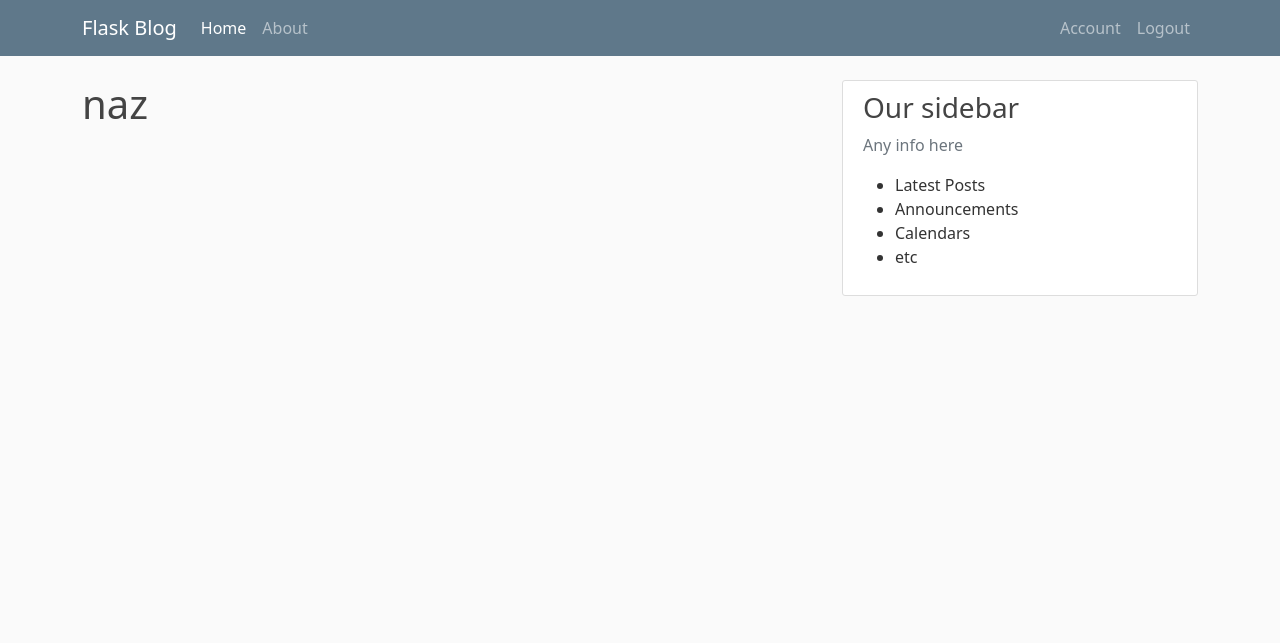
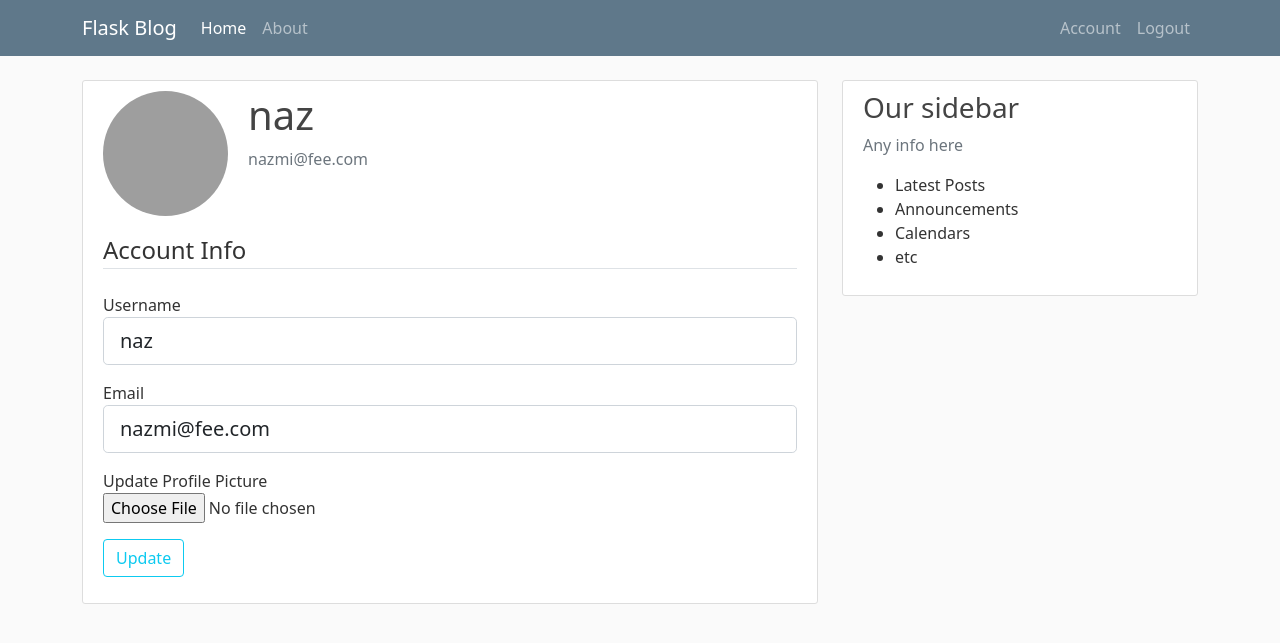
Before and after one commit to nazmifeeroz/flask-learning, a Flask app: page /account in a window 1280 px wide. Shown: the top 643 px of the page. Run offline with Flask 2, Linux system fonts and the light colour scheme; a user stored in the database is signed in; some libraries are stand-ins or nearby versions; grey boxes are pictures that could not be loaded.

Commit message:
:sparkles: account profile update

```diff
--- a/flaskblog/forms.py
+++ b/flaskblog/forms.py
@@ -1,4 +1,6 @@
 from flask_wtf import FlaskForm
+from flask_wtf.file import FileField, FileAllowed
+from flask_login import current_user
 from wtforms import StringField, PasswordField, SubmitField, BooleanField
 from wtforms.validators import DataRequired, Length, Email, EqualTo, ValidationError
 from flaskblog.models import User
@@ -30,3 +32,24 @@ class LoginForm(FlaskForm):
   password = PasswordField('Password', validators=[DataRequired()])
   remember = BooleanField('Remember Me')
   submit = SubmitField('Sign In')
+
+class UpdateAccountForm(FlaskForm):
+  username = StringField('Username',
+                        validators=[DataRequired(),
+                        Length(min=2, max=20)])
+  email = StringField('Email',
+                        validators=[DataRequired(), Email()])
+  picture = FileField('Update Profile Picture', validators=[FileAllowed(['jpg', 'png'])])
+  submit = SubmitField('Update')
+
+  def validate_username(self, username):
+    if username.data != current_user.username:
+      user = User.query.filter_by(username=username.data).first()
+      if user:
+        raise ValidationError('That username is taken.')
+
+  def validate_email(self, email):
+    if email.data != current_user.email:
+      email = User.query.filter_by(email=email.data).first()
+      if email:
+        raise ValidationError('That email is taken.')
--- a/flaskblog/routes.py
+++ b/flaskblog/routes.py
@@ -1,6 +1,9 @@
+import os
+import secrets
+from PIL import Image
 from flask import render_template, url_for, flash, redirect, request
 from flaskblog import app, db, bcrypt
-from flaskblog.forms import RegistrationForm, LoginForm
+from flaskblog.forms import RegistrationForm, LoginForm, UpdateAccountForm
 from flaskblog.models import User, Post
 from flask_login import login_user, current_user, logout_user, login_required
 
@@ -62,7 +65,32 @@ def logout():
     logout_user()
     return redirect(url_for('home'))
 
-@app.route("/account")
+def save_picture(form_picture):
+    random_hex = secrets.token_hex(8)
+    _, f_ext = os.path.splitext(form_picture.filename)
+    picture_fn = random_hex + f_ext
+    picture_path = os.path.join(app.root_path, 'static/profile_pics', picture_fn)
+    output_size = (125, 125)
+    i = Image.open(form_picture)
+    i.thumbnail(output_size)
+    i.save(picture_path)
+    return picture_fn
+
+@app.route("/account", methods=['GET', 'POST'])
 @login_required
 def account():
-    return render_template('account.html', title='Account')
+    form = UpdateAccountForm()
+    if form.validate_on_submit():
+        if form.picture.data:
+            picture_file = save_picture(form.picture.data)
+            current_user.image_file = picture_file
+        current_user.username = form.username.data
+        current_user.email = form.email.data
+        db.session.commit()
+        flash('Your account has been updated!', 'success')
+        return redirect(url_for('account'))
+    elif request.method == 'GET':
+        form.username.data = current_user.username
+        form.email.data = current_user.email
+    image_file = url_for('static', filename='profile_pics/' + current_user.image_file)
+    return render_template('account.html', title='Account', image_file=image_file, form=form)
--- a/flaskblog/templates/account.html
+++ b/flaskblog/templates/account.html
@@ -1,3 +1,53 @@
 {% extends "layout.html" %} {% block content %}
-<h1>{{current_user.username}}</h1>
+<div class="content-section">
+  <div class="d-flex">
+    <img
+      alt="user image"
+      class="rounded-circle account-img"
+      src="{{image_file}}"
+    />
+    <div class="media-body">
+      <h2 class="account-heading">{{current_user.username}}</h2>
+      <p class="text-secondary">{{current_user.email}}</p>
+    </div>
+  </div>
+  <form method="POST" action="" enctype="multipart/form-data">
+    {{ form.hidden_tag() }}
+    <fieldset>
+      <legend class="border-bottom mb-4">Account Info</legend>
+      <div class="mb-3">
+        {{form.username.label(class="form-control-label")}} {% if
+        form.username.errors %} {{ form.username(class="form-control
+        form-control-log is-invalid") }}
+        <div class="invalid-feedback">
+          {%for error in form.username.errors %}
+          <span>{{error}}</span>
+          {% endfor %}
+        </div>
+        {%else%} {{form.username(class="form-control form-control-lg")}} {%
+        endif %}
+      </div>
+      <div class="mb-3">
+        {{form.email.label(class="form-control-label")}} {% if form.email.errors
+        %} {{ form.email(class="form-control form-control-log is-invalid") }}
+        <div class="invalid-feedback">
+          {%for error in form.email.errors %}
+          <span>{{error}}</span>
+          {% endfor %}
+        </div>
+        {%else%} {{form.email(class="form-control form-control-lg")}} {% endif
+        %}
+      </div>
+      <div class="d-flex flex-column mb-3">
+        {{form.picture.label(class="form-control-label")}}
+        {{form.picture(class="media-body")}}
+        {% if form.picture.errors %}
+          {%for error in form.picture.errors %}
+          <span class="text-danger">{{error}}</span></br>
+          {% endfor %}
+        {% endif %}
+    </fieldset>
+    <div class="mb-3">{{form.submit(class="btn btn-outline-info")}}</div>
+  </form>
+</div>
 {% endblock %}
```
Also changed, not shown: flaskblog/site.db, 1 other file.
